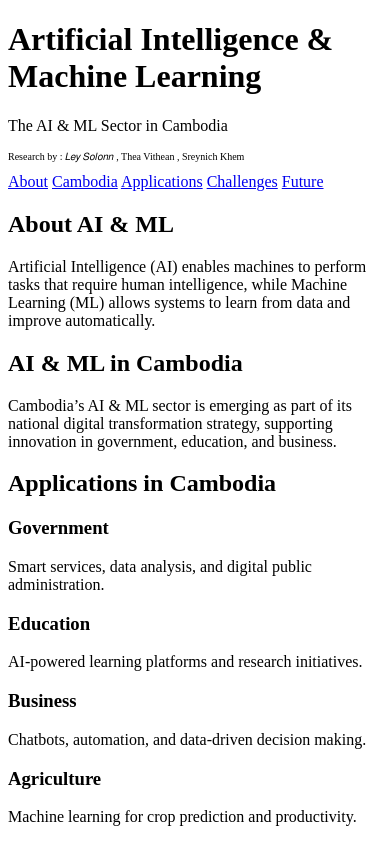
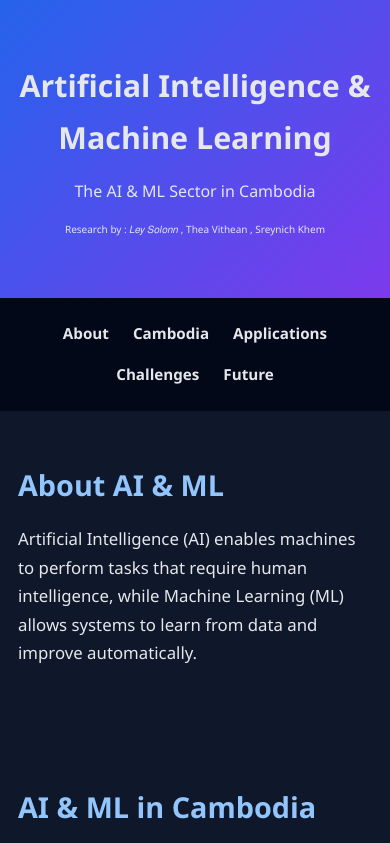
Before and after one commit to theaisyourgod/Assignment-mit.github.io, a plain HTML site: page index.html in a window 390 px wide. Shown: the top 843 px of the page. Drawn offline with Linux system fonts and the light colour scheme.

Commit message:
Update index.html

```diff
--- a/index.html
+++ b/index.html
@@ -4,9 +4,169 @@
 <meta charset="UTF-8">
 <meta name="viewport" content="width=device-width, initial-scale=1.0">
 <title>AI & ML in Cambodia</title>
-<link rel="stylesheet" herf="style.css">
 
+<style>
+/* ===== Reset ===== */
+* {
+    margin: 0;
+    padding: 0;
+    box-sizing: border-box;
+    font-family: "Segoe UI", Arial, sans-serif;
+}
 
+/* ===== Body ===== */
+body {
+    background: #0f172a;
+    color: #e5e7eb;
+    line-height: 1.7;
+}
+
+/* ===== Animations ===== */
+@keyframes fadeUp {
+    from {
+        opacity: 0;
+        transform: translateY(40px);
+    }
+    to {
+        opacity: 1;
+        transform: translateY(0);
+    }
+}
+
+/* ===== Header ===== */
+header {
+    background: linear-gradient(135deg, #2563eb, #7c3aed);
+    padding: 80px 20px;
+    text-align: center;
+    animation: fadeUp 1s ease;
+}
+
+header h1 {
+    font-size: 2.8rem;
+}
+
+header p {
+    margin-top: 15px;
+    font-size: 1.2rem;
+    color: #e0e7ff;
+}
+
+/* ===== Navigation ===== */
+nav {
+    background: rgba(2, 6, 23, 0.85);
+    backdrop-filter: blur(10px);
+    padding: 15px;
+    text-align: center;
+    position: sticky;
+    top: 0;
+    z-index: 100;
+}
+
+nav a {
+    color: #e5e7eb;
+    text-decoration: none;
+    margin: 0 16px;
+    font-weight: 600;
+    transition: color 0.3s;
+}
+
+nav a:hover {
+    color: #60a5fa;
+}
+
+/* ===== Sections ===== */
+section {
+    max-width: 1100px;
+    margin: auto;
+    padding: 70px 20px;
+    animation: fadeUp 1s ease;
+}
+
+section h2 {
+    font-size: 2.2rem;
+    margin-bottom: 15px;
+    color: #93c5fd;
+}
+
+section p {
+    margin-bottom: 15px;
+    font-size: 1.05rem;
+}
+
+/* ===== Cards ===== */
+.cards {
+    display: grid;
+    grid-template-columns: repeat(auto-fit, minmax(250px, 1fr));
+    gap: 25px;
+    margin-top: 30px;
+}
+
+.card {
+    background: #020617;
+    padding: 25px;
+    border-radius: 16px;
+    box-shadow: 0 15px 30px rgba(0,0,0,0.4);
+    transition: transform 0.4s ease, box-shadow 0.4s ease;
+}
+
+.card:hover {
+    transform: translateY(-10px) scale(1.02);
+    box-shadow: 0 20px 45px rgba(0,0,0,0.6);
+}
+
+.card h3 {
+    color: #a5b4fc;
+    margin-bottom: 10px;
+}
+
+/* ===== Footer ===== */
+footer {
+    background: #020617;
+    text-align: center;
+    padding: 25px;
+    margin-top: 40px;
+    color: #94a3b8;
+    font-size: 0.9rem;
+}
+
+/* ===== Mobile Responsive ===== */
+@media (max-width: 768px) {
+    header h1 {
+        font-size: 2.1rem;
+    }
+
+    header p {
+        font-size: 1rem;
+    }
+
+    nav a {
+        display: inline-block;
+        margin: 8px 10px;
+    }
+
+    section {
+        padding: 50px 18px;
+    }
+
+    section h2 {
+        font-size: 1.8rem;
+    }
+}
+
+@media (max-width: 480px) {
+    header {
+        padding: 60px 15px;
+    }
+
+    header h1 {
+        font-size: 1.9rem;
+    }
+
+    nav {
+        font-size: 0.95rem;
+    }
+}
+</style>
 </head>
 
 <body>
```
